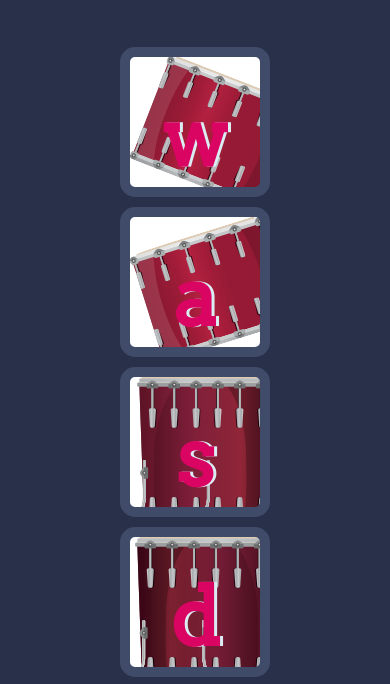
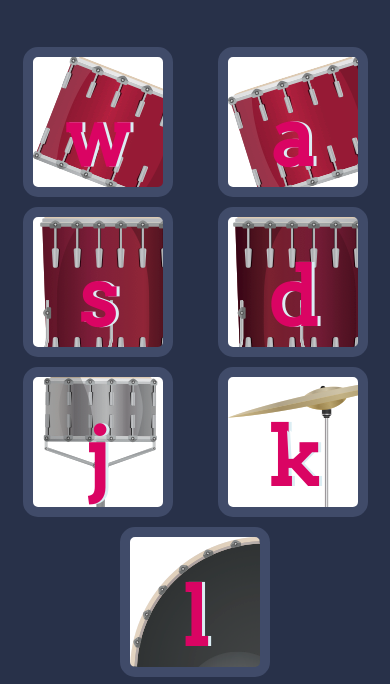
Before and after one commit to Joy-Prince/Drum-Kit, a plain HTML site: page index.html in a window 390 px wide. Shown: the part 80-764 px from the top of the page. Drawn offline with nearby package versions, Linux system fonts and the light colour scheme.

Commit message:
Update index.html

```diff
--- a/index.html
+++ b/index.html
@@ -25,25 +25,25 @@
 	</div>
 	<div class="container">
 		<div class="row">
-			<div class="col-12 col-sm-4 col-md-4 col-lg-3">
+		<div class="col-6 col-sm-4 col-md-4 col-lg-3">
         		<button class="w drum">w</button>
       		</div>
-      		 <div class="col-12 col-sm-4 col-md-4 col-lg-3">
+      		 <div class="col-6 col-sm-4 col-md-4 col-lg-3">
         		<button class="a drum">a</button>
       		</div>
-      		<div class="col-12 col-sm-4 col-md-4 col-lg-3">
+      		<div class="col-6 col-sm-4 col-md-4 col-lg-3">
         		<button class="s drum">s</button>
       		</div>
-      		<div class="col-12 col-sm-4 col-md-4 col-lg-3">
+      		<div class="col-6 col-sm-4 col-md-4 col-lg-3">
         		<button class="d drum">d</button>
       		</div>
-      		<div class="col-12 col-sm-4 col-md-4 col-lg-3">
+      		<div class="col-6 col-sm-4 col-md-4 col-lg-3">
         		<button class="j drum">j</button>
       		</div>
-      		<div class="col-12 col-sm-4 col-md-4 col-lg-3">
+      		<div class="col-6 col-sm-4 col-md-4 col-lg-3">
         		<button class="k drum">k</button>
       		</div>
-      		<div class="col-12 col-sm-4 col-md-4 col-lg-3">
+      		<div class="col-12 col-sm-4 col-md-4 col-lg-3 text-center">
         		<button class="l drum">l</button>
       		</div>
 		</div>
```
